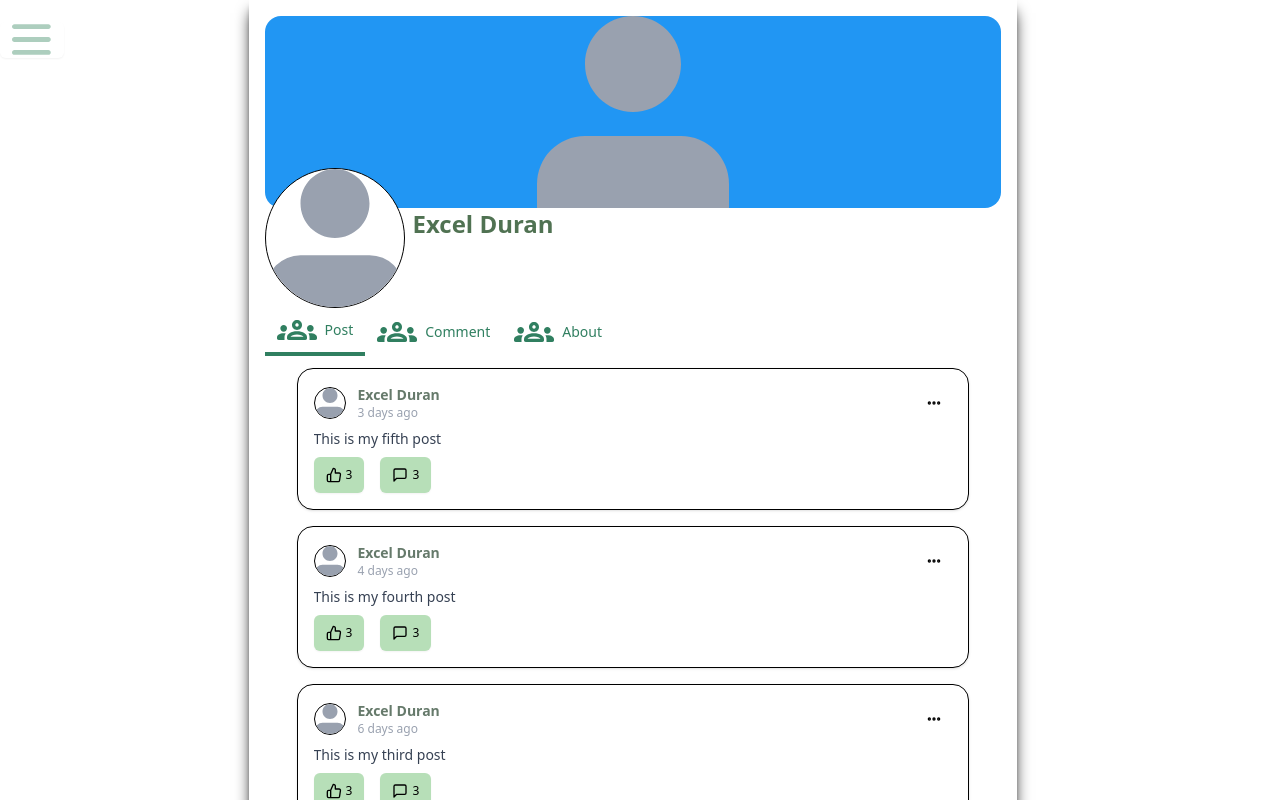
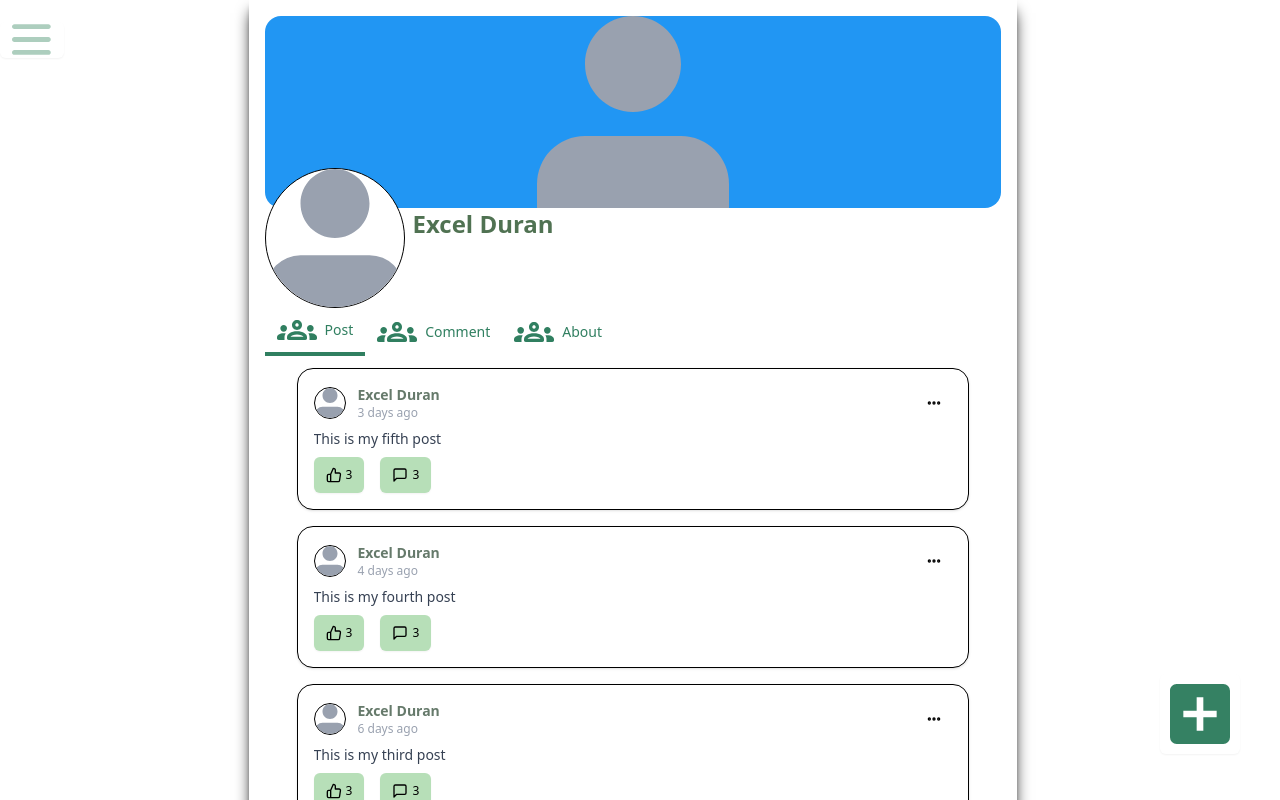
Before and after one commit to kemdav/Tambayan, a Next.js app: page /profile in a window 1280 px wide. Shown: the top 800 px of the page. Built offline with nearby package versions, Linux system fonts and the light colour scheme.

Commit message:
feat: added create post button

```diff
--- a/src/app/(student-view)/(student-dashboard)/profile/page.tsx
+++ b/src/app/(student-view)/(student-dashboard)/profile/page.tsx
@@ -4,11 +4,13 @@ import StudentProfileCard from "@/app/components/ui/student-view-ui/student-prof
 import StudentProfileHeader from "@/app/components/ui/student-view-ui/student-profile-header";
 import { useState } from "react";
 import { myButtons } from "./navBarContents";
+import { Button } from "@/app/components/ui/general/button";
 
 export default function TagComponentTestPage() {
   const [selectedNavId, setSelectedNavId] = useState<string>("post");
 
   return (
+    <main className="w-full h-full">
       <main className="w-full grid place-items-center items-start">
         <div className="h-auto w-full max-w-3xl shadow-lg/100 p-4">
           <StudentProfileHeader isEditable={true}></StudentProfileHeader>
@@ -23,9 +25,8 @@ export default function TagComponentTestPage() {
             studentJoinDate="September 17, 2004"
             studentEventsJoined="6"
             studentTotalOrg="3"></StudentProfileCard>
-
         </div>
-
+      </main>
     </main>
   );
 }
--- a/src/app/(student-view)/(student-dashboard)/sideNavBarWrapper.tsx
+++ b/src/app/(student-view)/(student-dashboard)/sideNavBarWrapper.tsx
@@ -1,7 +1,8 @@
 "use client"
-import { AddIcon, LogOutIcon, NavigationButtonIcon, NewsfeedIcon, StudentProfileIcon, SubscribedOrgIcon } from "@/app/components/icons";
+import { AddIcon, AddIcon2, LogOutIcon, NavigationButtonIcon, NewsfeedIcon, StudentProfileIcon, SubscribedOrgIcon } from "@/app/components/icons";
 import { Button } from "@/app/components/ui/general/button";
 import { ButtonConfig } from "@/app/components/ui/general/button-type";
+import { CreatePostComponent } from "@/app/components/ui/general/create-post-component";
 import SideNavBar from "@/app/components/ui/general/side-navigation-bar-component";
 import { useState } from "react";
 
@@ -9,7 +10,7 @@ export const myButtons: ButtonConfig[] = [
   {
     id: "profile",
     children: "Student Profile",
-      href:"/profile",
+    href: "/profile",
     variant: "sideNavigation",
     className:
       "sideNavBarButtonText",
@@ -19,7 +20,7 @@ export const myButtons: ButtonConfig[] = [
     id: "newsfeed",
     children: "Newsfeed",
     variant: "sideNavigation",
-      href:"/newsfeed",
+    href: "/newsfeed",
     className:
       "sideNavBarButtonText",
     icon: <NewsfeedIcon className="size-10" />,
@@ -28,7 +29,7 @@ export const myButtons: ButtonConfig[] = [
     id: "sub-org",
     children: "Subscribed Organizations",
     variant: "sideNavigation",
-      href:"/subscribed",
+    href: "/subscribed",
     className:
       "sideNavBarButtonText",
     icon: <SubscribedOrgIcon className="size-10" />,
@@ -36,7 +37,7 @@ export const myButtons: ButtonConfig[] = [
   {
     id: "join-org",
     variant: "sideNavigation",
-        href:"/join",
+    href: "/join",
     children: "Join Organization",
     className: "sideNavBarButtonText",
     icon: <AddIcon className="size-10" />,
@@ -44,7 +45,7 @@ export const myButtons: ButtonConfig[] = [
   {
     id: "logout",
     variant: "sideNavigation",
-      href:"/login",
+    href: "/login",
     children: "Logout",
     className: "sideNavBarButtonText",
     icon: <LogOutIcon className="size-10" />,
@@ -59,11 +60,30 @@ export const myButtons: ButtonConfig[] = [
 }
 
 interface Props {
-    children : React.ReactNode;
+  children: React.ReactNode;
 }
 
-  export default function StudentVerticalNavigation({children}: Props){
+function CreatePost() {
+  <CreatePostComponent></CreatePostComponent>
+}
+
+export default function StudentVerticalNavigation({ children }: Props) {
+
+  const [isCreatePostOpen, setCreatePostOpen] = useState(false);
+
   return (
+    <>
+      {isCreatePostOpen && (
+        <div
+          className="fixed inset-0 z-50 flex items-center justify-center bg-black/60 backdrop-blur-sm"
+          onClick={() => setCreatePostOpen(false)}
+        >
+          <div onClick={(e) => e.stopPropagation()}>
+            <CreatePostComponent/>
+          </div>
+        </div>
+      )}
+
       <div className="relative flex h-dvh">
         <div className="z-20 fixed">
           <SideBar></SideBar>
@@ -71,6 +91,12 @@ export const myButtons: ButtonConfig[] = [
         <div className="grow flex">
           {children}
         </div>
+        <div className="z-20 fixed bottom-0 right-0 sm:mx-10 sm:my-10 opacity-50 md:opacity-100">
+          <Button className="size-15 sm:size-20 bg-black/0 hover:bg-black/0 hover:scale-110 transition delay-10 duration-300 ease-in-out hover:-translate-y-1"
+            onClick={() => setCreatePostOpen(true)}><AddIcon2 className="size-15 sm:size-20 text-action-moss-green"></AddIcon2></Button>
         </div>
+
+      </div>
+    </>
   );
 }
--- /dev/null
+++ b/src/app/components/icons/AddIcon2.tsx
@@ -0,0 +1,16 @@
+import type { SVGProps } from "react";
+
+interface Props extends SVGProps<SVGSVGElement> { }
+
+export function AddIcon2({ className, ...props }: Props) {
+    return (
+        <svg
+            viewBox="0 0 24 24"
+            fill="none"
+            xmlns="http://www.w3.org/2000/svg"
+            className={className}
+            {...props}
+        >
+            <path fill="currentColor" d="M17 13h-4v4h-2v-4H7v-2h4V7h2v4h4m2-8H5c-1.11 0-2 .89-2 2v14a2 2 0 0 0 2 2h14a2 2 0 0 0 2-2V5a2 2 0 0 0-2-2"/></svg>
+    );
+}
--- a/src/app/components/icons/index.ts
+++ b/src/app/components/icons/index.ts
@@ -19,5 +19,6 @@ export * from "./SubscribedOrgIcon";
 export * from "./NavigationButtonIcon";
 export * from "./PostIcon";
 export * from "./LogOutIcon";
+export * from "./AddIcon2"
 // When used at a page
 // import { PlusIcon, UserIcon } from '@/components/icons';
--- a/src/app/components/ui/general/create-post-component.tsx
+++ b/src/app/components/ui/general/create-post-component.tsx
@@ -73,7 +73,7 @@ export function CreatePostComponent() {
 
   return (
     <>
-      <div className="rounded-2xl border border-gray-200 bg-white p-6 flex flex-col gap-4 shadow-sm w-full max-w-3xl mx-auto mb-4">
+      <div className="rounded-2xl border border-gray-200 bg-white p-10 flex flex-col gap-4 shadow-sm w-full max-w-3xl mx-auto mb-4">
         <Input
           type="text"
           placeholder="Post Title"
```
Lines whose indentation alone changed are shown as unchanged.
